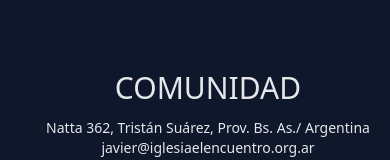
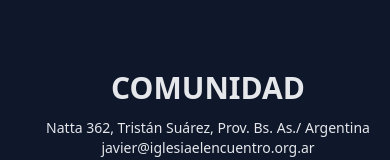
Before and after one commit to sebygalla/encuentro-tailwind, a React (Vite) app: page / in a window 390 px wide. Shown: the part 11534-11694 px from the top of the page. Built offline with nearby package versions, Linux system fonts and the light colour scheme.

Commit message:
footer comunidad

```diff
--- a/src/components/Barra de navegacion/Header.jsx
+++ b/src/components/Barra de navegacion/Header.jsx
@@ -36,7 +36,7 @@ const Header = () => {
     <header
       className={`item-center bg-white fixed z-50 flex h-[90px] xl:h-[70px] w-full justify-between shadow xl:justify-end ${
         color
-          ? "backdrop-blur-sm z-20 bg-white/40 transition-colors ease-in-out  duration-200"
+          ? "backdrop-blur-sm z-20 bg-white/50 transition-colors ease-in-out  duration-700 h-[50px]"
           : ""
       }`}>
 
--- a/src/components/Footer/Footer.jsx
+++ b/src/components/Footer/Footer.jsx
@@ -22,7 +22,7 @@ const Footer = () => {
 
 
             <div>
-              <h2 className="mb-3 text-3xl md:text-md md:font-semibold uppercase text-gray-200 dark:text-white">
+              <h2 className="mb-3 text-3xl font-semibold md:text-md md:font-semibold uppercase text-gray-200 dark:text-white">
                 Comunidad
               </h2>
               <ul className="font-light text-sm md:text-md text-gray-200 dark:text-gray-400">
```
